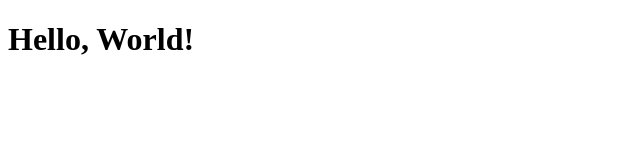
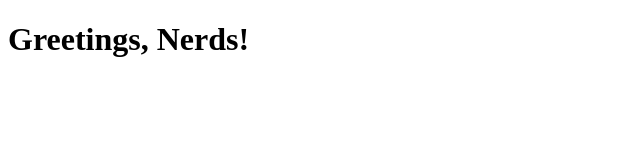
Before and after one commit to junmarisip/CS3338-first-project, a plain HTML site: page index.html in a window 1280 px wide. Shown: the whole page, without its empty margins (0-640 px from the left). Drawn offline with Linux system fonts and the light colour scheme.

Commit message:
changed title and message

```diff
--- a/index.html
+++ b/index.html
@@ -6,6 +6,6 @@
     <title>My Very First Time Using Git Ever</title>
 </head>
 <body>
-    <h1>Hello, World!</h1>
+    <h1>Greetings, Nerds!</h1>
 </body>
 </html>
```
